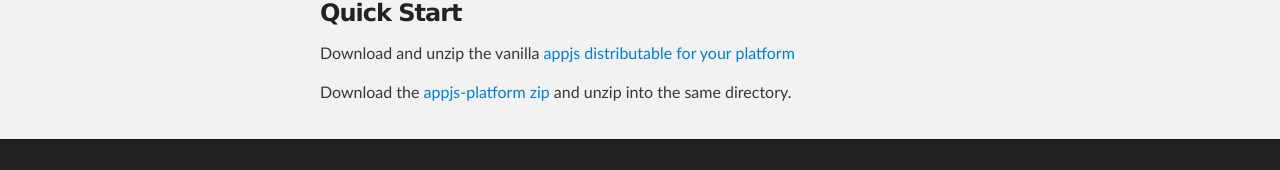
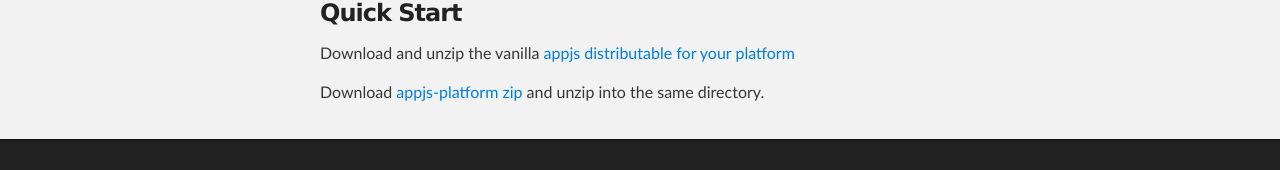
Before and after one commit to sihorton/appjs-platform, a plain HTML site: page index.html in a window 1280 px wide. Shown: the part 265-435 px from the top of the page. Drawn offline with Linux system fonts and the light colour scheme.

Commit message:
Update index.html

```diff
--- a/index.html
+++ b/index.html
@@ -34,7 +34,7 @@
         <h3>Quick Start</h3>
 
 <p>Download and unzip the vanilla <a href="http://appjs.org/#download">appjs distributable for your platform</a></p>
-<p>Download the <a href="https://github.com/sihorton/appjs-platform/zipball/master">appjs-platform zip</a> and unzip into the same directory.</p>
+<p>Download <a href="https://github.com/sihorton/appjs-platform/zipball/master">appjs-platform zip</a> and unzip into the same directory.</p>
 
       </section>
     </div>
```
